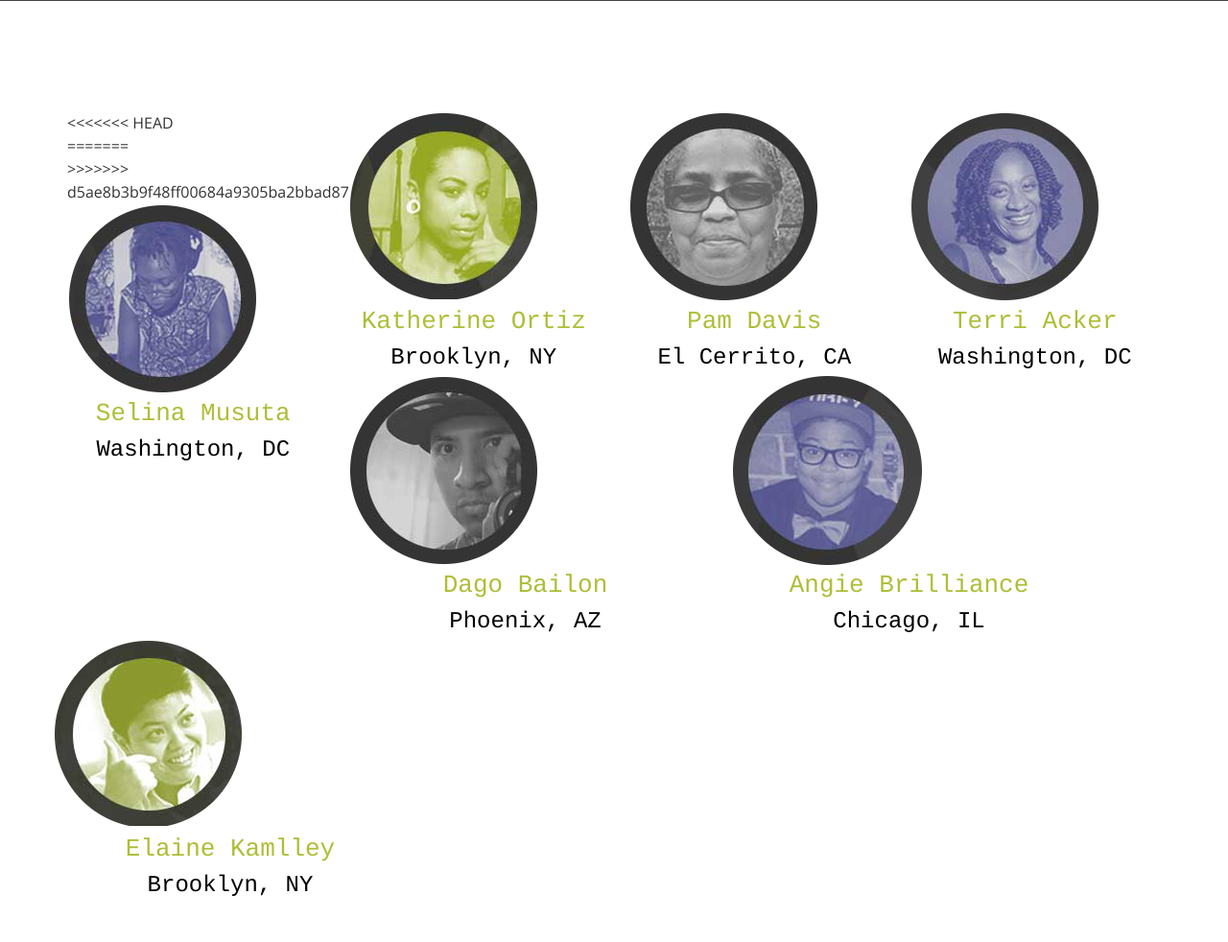
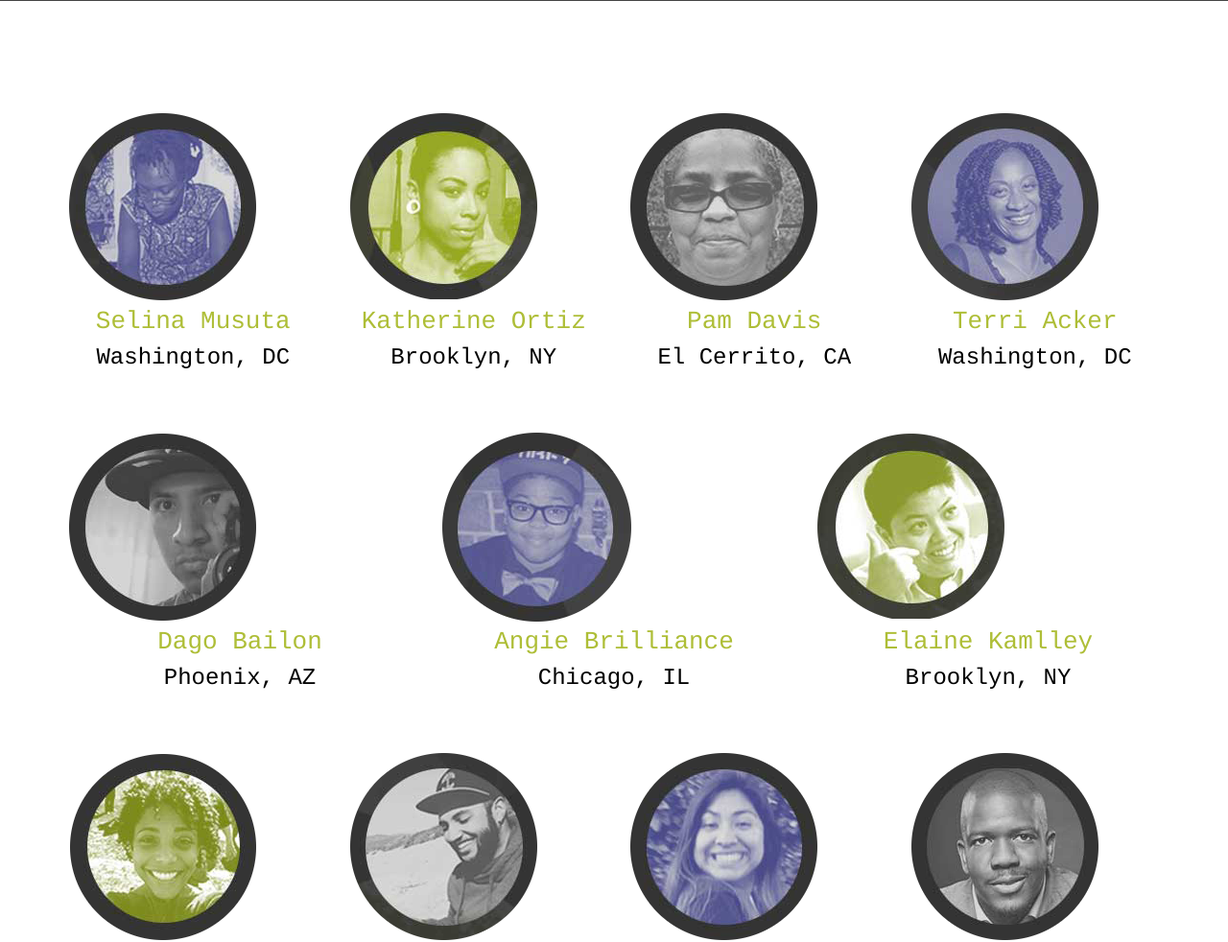
Before and after one commit to aliyarahman/betterhomepage, a Django app: page /app/cohort/ in a window 1280 px wide; the page is wider, and only the part inside the window is pictured. Shown: the part 450-1432 px from the top of that part at 96% size. Run offline with Django 3.2, Linux system fonts and the light colour scheme; parts of the project's set-up code (start-up, migrations or seed data) failed here and were passed over; some libraries are stand-ins or nearby versions.

Commit message:
fixed footer and cohort page

```diff
--- a/app/static/css/application.css
+++ b/app/static/css/application.css
@@ -374,16 +374,12 @@ h3 span {
   margin-right: -360px;
 }
 
-<<<<<<< HEAD
+
 .cfp {
   background-color: #8fa227;
 }
-form #id_interested_in li {list-style: none;}
-=======
 
 form #id_interested_in li { list-style: none;
                             padding-bottom: 7px;}
 
->>>>>>> d5ae8b3b9f48ff00684a9305ba2bbad879bdcf7d
-
 form ul#id_interested_in {padding-left: 0px;}
--- a/app/templates/cohort.html
+++ b/app/templates/cohort.html
@@ -22,12 +22,7 @@
     <div class= "col-md-3">
       <div class= "grid_4 alpha">
 
-<<<<<<< HEAD
-      <div class="candidate-margins" onClick="location.href='/app/fellows/6'">
-=======
     	<div class="candidate-margins" onClick="location.href='/app/fellows/6'">
->>>>>>> d5ae8b3b9f48ff00684a9305ba2bbad879bdcf7d
-
 
         <img width="200" height="200" src="{% static 'img/Selina.png' %}" class="image" alt="selina" />                     <div class="name">Selina Musuta</div>
 
```
